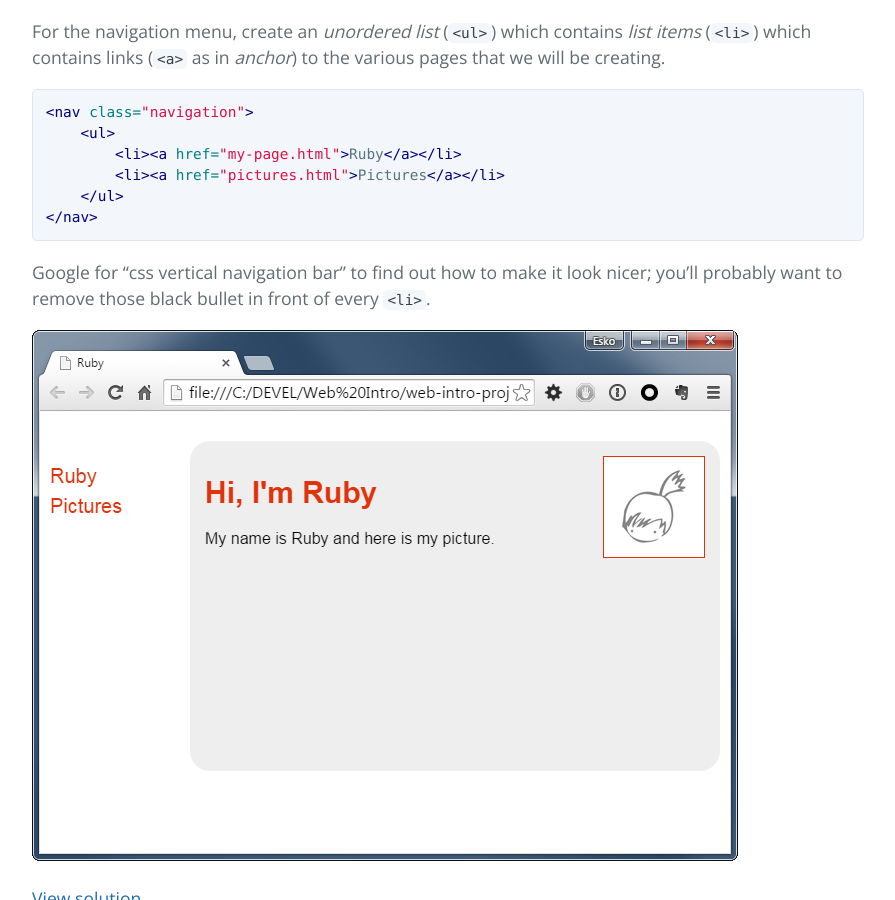
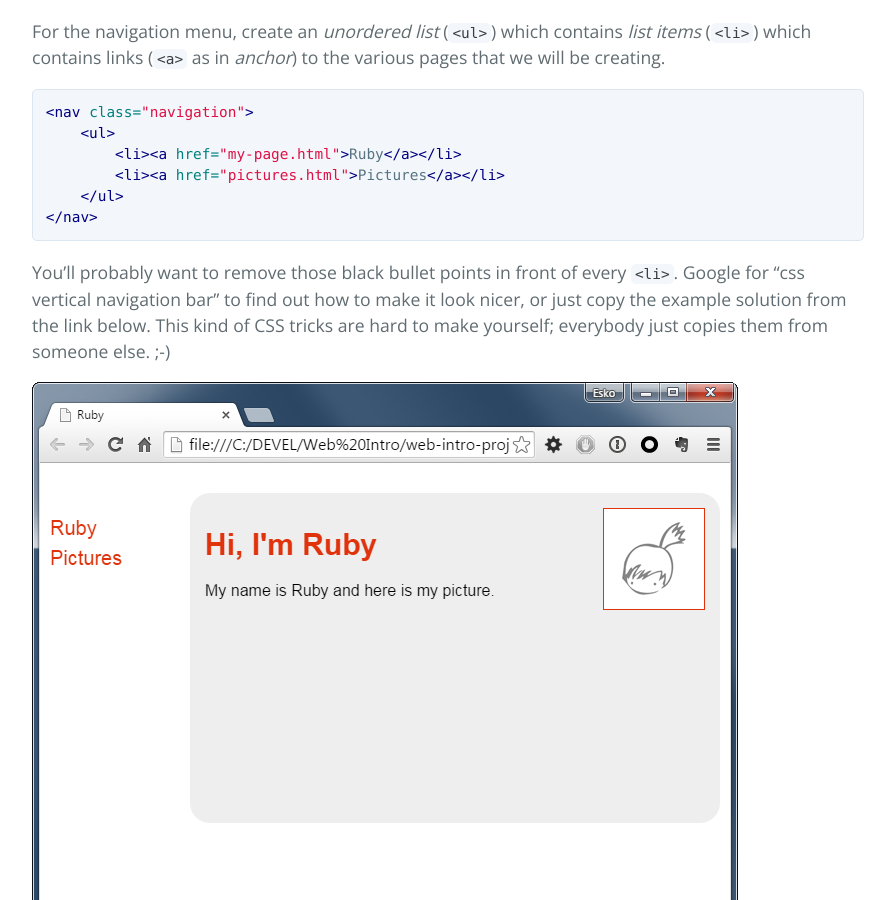
Before and after one commit to luontola/web-intro, a Jekyll site: the page built from css.md, in a window 1280 px wide and 900 px high, scrolled down 4494 px. Shown: the whole window, without its empty margins (192-1087 px from the left). Built offline with Jekyll 4.4.1, drawn with Linux system fonts in a browser that asks for light colours; Markdown is read by kramdown in place of the engine named in the settings.

Commit message:
Recommend copying the example solution

````diff
--- a/css.md
+++ b/css.md
@@ -115,7 +115,7 @@ For the navigation menu, create an *unordered list* (`<ul>`) which contains *lis
 </nav>
 ```
 
-Google for "css vertical navigation bar" to find out how to make it look nicer; you'll probably want to remove those black bullet in front of every `<li>`.
+You'll probably want to remove those black bullet points in front of every `<li>`. Google for "css vertical navigation bar" to find out how to make it look nicer, or just copy the example solution from the link below. This kind of CSS tricks are hard to make yourself; everybody just copies them from someone else. ;-)
 
 ![Finished layout styling](/screenshots/css-layout-done.png)
 
````
